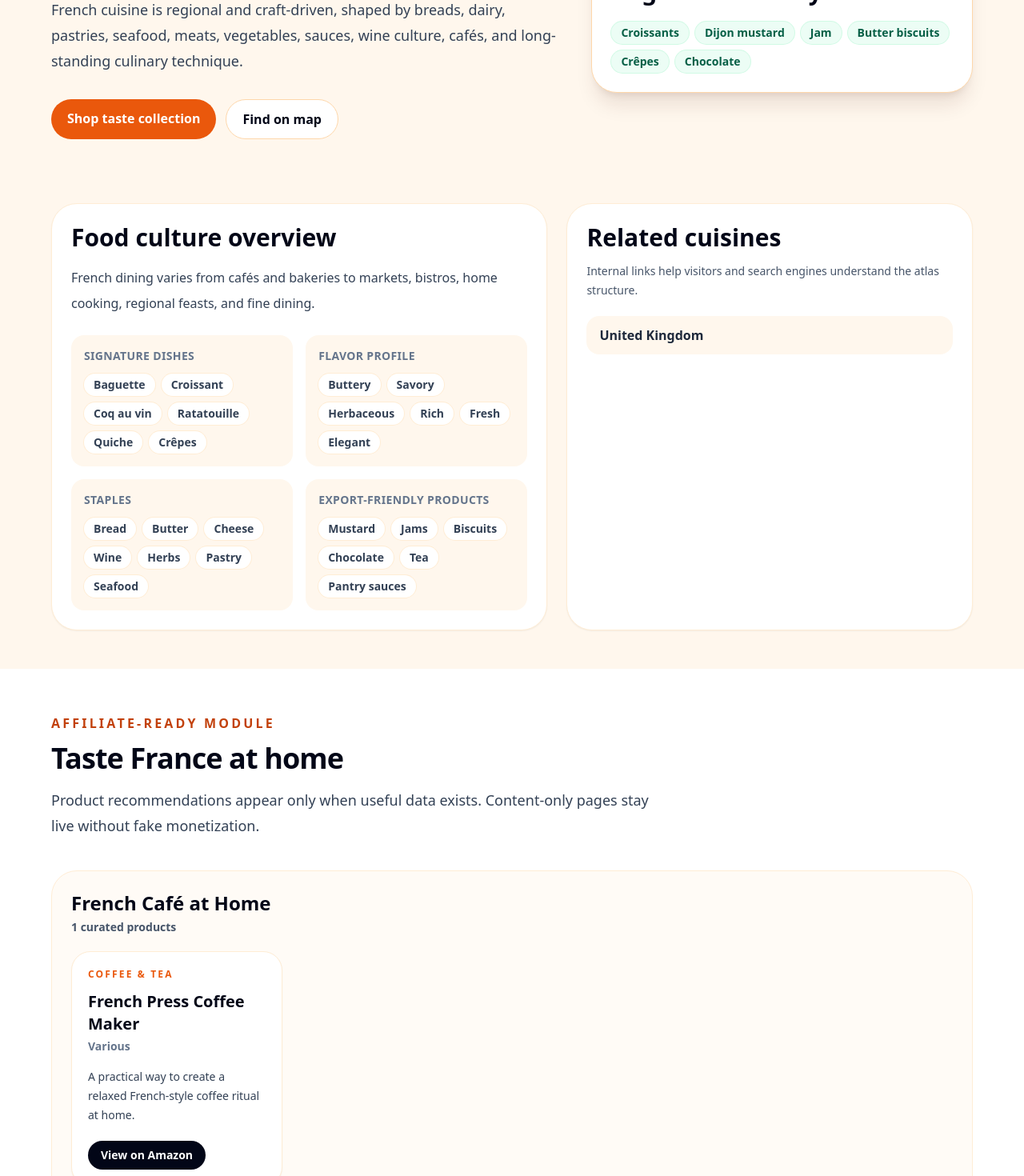
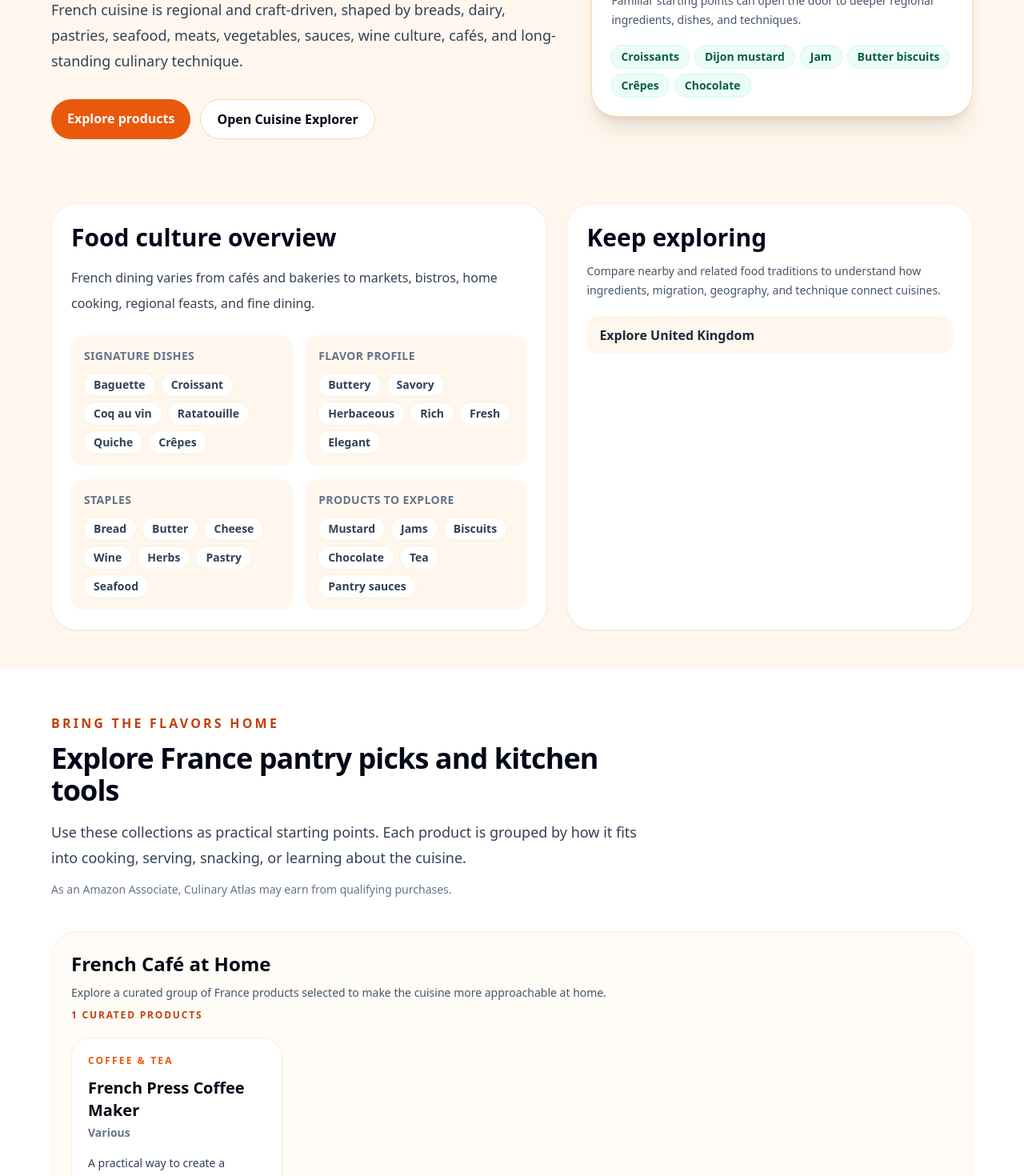
Before and after one commit to BryanFinnigan/culinary-atlas-v1, a Next.js app: page /cuisines/france in a window 1280 px wide. Shown: the part 280-1750 px from the top of the page at 80% size. Built offline with nearby package versions, Linux system fonts and the light colour scheme.

Commit message:
Improve cuisine landing pages and add collection guidance

```diff
--- a/app/cuisines/[slug]/page.tsx
+++ b/app/cuisines/[slug]/page.tsx
@@ -7,6 +7,28 @@ import {
   groupProductsByCollection,
   slugify,
 } from "@/lib/cuisines";
+
+const collectionDescriptions: Record<string, string> = {
+  "Mexican Pantry Essentials":
+    "Start with foundational seasonings, beans, chiles, herbs, masa, and everyday sauces that help explain the range of Mexican home cooking.",
+  "Mexican Tortillas & Staples":
+    "Explore tortillas, hominy, cheeses, and practical staples that support tacos, tostadas, pozole, quesadillas, and shared meals.",
+  "Mexican Sauces & Mole":
+    "Compare bright table salsas, chile-lime condiments, chamoy, and several mole styles without treating Mexican sauces as one category.",
+  "Mexican Coffee & Chocolate":
+    "Discover café de olla, tablet chocolate, piloncillo, canela, and vanilla as entry points into Mexican drinks and sweets.",
+  "Mexican Candy & Snacks":
+    "Try sweet, sour, salty, chile-forward, peanut, and tamarind flavors through familiar packaged treats and drinks.",
+  "Mexican Kitchen Tools":
+    "Build technique with a tortilla press, comal, molcajete, warmer, and serving pieces designed for practical home use.",
+};
+
+function getCollectionDescription(collection: string, cuisineName: string) {
+  return (
+    collectionDescriptions[collection] ||
+    `Explore a curated group of ${cuisineName} products selected to make the cuisine more approachable at home.`
+  );
+}
 
 export function generateStaticParams() {
   return allCuisines.map((cuisine) => ({ slug: cuisine.slug }));
@@ -48,7 +70,7 @@ export default function CuisinePage({ params }: { params: { slug: string } }) {
           <div className="grid gap-10 lg:grid-cols-[1fr_0.75fr] lg:items-center">
             <div>
               <p className="inline-flex rounded-full bg-slate-950 px-4 py-2 text-sm font-bold uppercase tracking-[0.2em] text-orange-100">
-                {cuisine.region} • {cuisine.monetizationStatus}
+                {cuisine.region} cuisine
               </p>
               <h1 className="mt-5 text-5xl font-black leading-[0.95] tracking-[-0.05em] sm:text-6xl">
                 {cuisine.name} cuisine guide
@@ -58,10 +80,10 @@ export default function CuisinePage({ params }: { params: { slug: string } }) {
               </p>
               <div className="mt-8 flex flex-wrap gap-3">
                 <Link href="#taste-at-home" className="rounded-full bg-orange-600 px-5 py-3 font-bold text-white hover:bg-orange-700">
-                  {cuisineProducts.length > 0 ? "Shop taste collection" : "View guide status"}
+                  {cuisineProducts.length > 0 ? "Explore products" : "Explore the guide"}
                 </Link>
                 <Link href="/map" className="rounded-full border border-orange-200 bg-white px-5 py-3 font-bold">
-                  Find on map
+                  Open Cuisine Explorer
                 </Link>
               </div>
             </div>
@@ -69,6 +91,9 @@ export default function CuisinePage({ params }: { params: { slug: string } }) {
             <aside className="rounded-[2rem] border border-orange-200 bg-white p-6 shadow-xl shadow-orange-950/10">
               <p className="text-sm font-black uppercase tracking-[0.18em] text-orange-700">Start here</p>
               <h2 className="mt-3 text-3xl font-black">Beginner-friendly foods</h2>
+              <p className="mt-3 text-sm leading-6 text-slate-600">
+                Familiar starting points can open the door to deeper regional ingredients, dishes, and techniques.
+              </p>
               <div className="mt-5 flex flex-wrap gap-2">
                 {cuisine.beginnerFoods.map((food) => (
                   <span key={food} className="rounded-full bg-emerald-50 px-3 py-1 text-sm font-bold text-emerald-800 ring-1 ring-emerald-100">
@@ -90,17 +115,19 @@ export default function CuisinePage({ params }: { params: { slug: string } }) {
               <InfoBlock title="Signature dishes" items={cuisine.signatureDishes} />
               <InfoBlock title="Flavor profile" items={cuisine.flavorProfile} />
               <InfoBlock title="Staples" items={cuisine.staples} />
-              <InfoBlock title="Export-friendly products" items={cuisine.exportFriendlyProducts} />
+              <InfoBlock title="Products to explore" items={cuisine.exportFriendlyProducts} />
             </div>
           </article>
 
           <aside className="rounded-[2rem] border border-orange-100 bg-white p-6 shadow-sm">
-            <h2 className="text-3xl font-black">Related cuisines</h2>
-            <p className="mt-3 text-sm leading-6 text-slate-600">Internal links help visitors and search engines understand the atlas structure.</p>
+            <h2 className="text-3xl font-black">Keep exploring</h2>
+            <p className="mt-3 text-sm leading-6 text-slate-600">
+              Compare nearby and related food traditions to understand how ingredients, migration, geography, and technique connect cuisines.
+            </p>
             <div className="mt-5 grid gap-2">
               {cuisine.relatedCuisines.length > 0 ? cuisine.relatedCuisines.map((name) => (
                 <Link key={name} href={`/cuisines/${slugify(name)}`} className="rounded-2xl bg-orange-50 px-4 py-3 font-bold text-slate-800 hover:bg-orange-100">
-                  {name}
+                  Explore {name}
                 </Link>
               )) : (
                 <Link href="/cuisines" className="rounded-2xl bg-orange-50 px-4 py-3 font-bold text-slate-800">Browse all cuisines</Link>
@@ -113,11 +140,16 @@ export default function CuisinePage({ params }: { params: { slug: string } }) {
       <section id="taste-at-home" className="bg-white px-6 py-14 sm:px-10 lg:px-16">
         <div className="mx-auto max-w-7xl">
           <div className="max-w-3xl">
-            <p className="font-bold uppercase tracking-[0.2em] text-orange-700">Affiliate-ready module</p>
-            <h2 className="mt-3 text-4xl font-black tracking-tight">Taste {cuisine.name} at home</h2>
+            <p className="font-bold uppercase tracking-[0.2em] text-orange-700">Bring the flavors home</p>
+            <h2 className="mt-3 text-4xl font-black tracking-tight">Explore {cuisine.name} pantry picks and kitchen tools</h2>
             <p className="mt-4 text-lg leading-8 text-slate-700">
-              Product recommendations appear only when useful data exists. Content-only pages stay live without fake monetization.
+              Use these collections as practical starting points. Each product is grouped by how it fits into cooking, serving, snacking, or learning about the cuisine.
             </p>
+            {cuisineProducts.length > 0 && (
+              <p className="mt-3 text-sm leading-6 text-slate-500">
+                As an Amazon Associate, Culinary Atlas may earn from qualifying purchases.
+              </p>
+            )}
           </div>
 
           {cuisineProducts.length > 0 ? (
@@ -125,15 +157,20 @@ export default function CuisinePage({ params }: { params: { slug: string } }) {
               {Object.entries(collections).map(([collection, items]) => (
                 <section key={collection} className="rounded-[2rem] border border-orange-100 bg-orange-50/50 p-5 md:p-6">
                   <h3 className="text-2xl font-black">{collection}</h3>
-                  <p className="mt-1 text-sm font-semibold text-slate-600">{items.length} curated products</p>
+                  <p className="mt-2 max-w-3xl text-sm leading-6 text-slate-600">
+                    {getCollectionDescription(collection, cuisine.name)}
+                  </p>
+                  <p className="mt-2 text-xs font-bold uppercase tracking-[0.15em] text-orange-700">
+                    {items.length} curated products
+                  </p>
                   <div className="mt-5 grid gap-4 md:grid-cols-2 xl:grid-cols-4">
                     {items.map((product) => (
-                      <article key={product.id} className="rounded-3xl border border-orange-100 bg-white p-5 shadow-sm">
+                      <article key={product.id} className="flex h-full flex-col rounded-3xl border border-orange-100 bg-white p-5 shadow-sm">
                         <p className="text-xs font-black uppercase tracking-[0.18em] text-orange-600">{product.category}</p>
                         <h4 className="mt-3 text-xl font-black">{product.productName}</h4>
                         <p className="mt-1 text-sm font-semibold text-slate-500">{product.brand}</p>
-                        <p className="mt-4 text-sm leading-6 text-slate-700">{product.whyTryIt}</p>
-                        <a className="mt-5 inline-flex rounded-full bg-slate-950 px-4 py-2 text-sm font-bold text-white hover:bg-orange-700" href={product.affiliateUrl} rel="nofollow sponsored noopener noreferrer" target="_blank">
+                        <p className="mt-4 flex-1 text-sm leading-6 text-slate-700">{product.whyTryIt}</p>
+                        <a className="mt-5 inline-flex min-h-11 items-center justify-center rounded-full bg-slate-950 px-4 py-2 text-sm font-bold text-white hover:bg-orange-700" href={product.affiliateUrl} rel="nofollow sponsored noopener noreferrer" target="_blank">
                           View on Amazon
                         </a>
                       </article>
@@ -144,9 +181,9 @@ export default function CuisinePage({ params }: { params: { slug: string } }) {
             </div>
           ) : (
             <div className="mt-10 rounded-[2rem] border border-dashed border-orange-200 bg-orange-50 p-8">
-              <h3 className="text-2xl font-black">Recommended guides are being added</h3>
+              <h3 className="text-2xl font-black">Recommendations are being added</h3>
               <p className="mt-3 max-w-3xl leading-7 text-slate-700">
-                This page is live for discovery and SEO. Pantry items, buying guides, and affiliate products will be added after the collection is validated.
+                This cuisine guide is available now. Product recommendations will be added after the collection is researched and reviewed.
               </p>
             </div>
           )}
```
